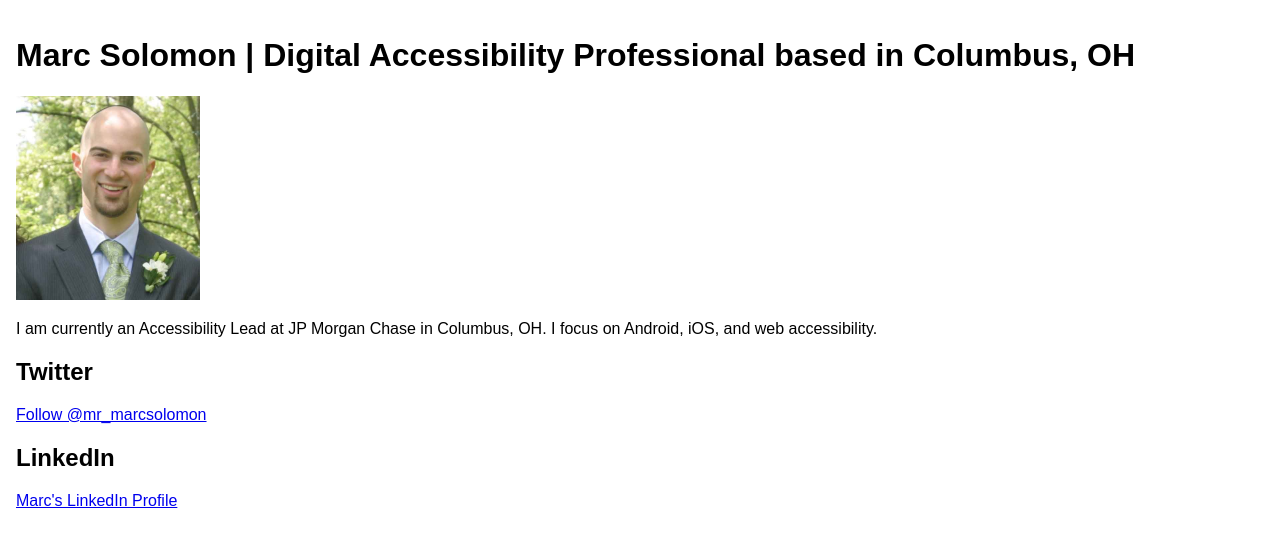
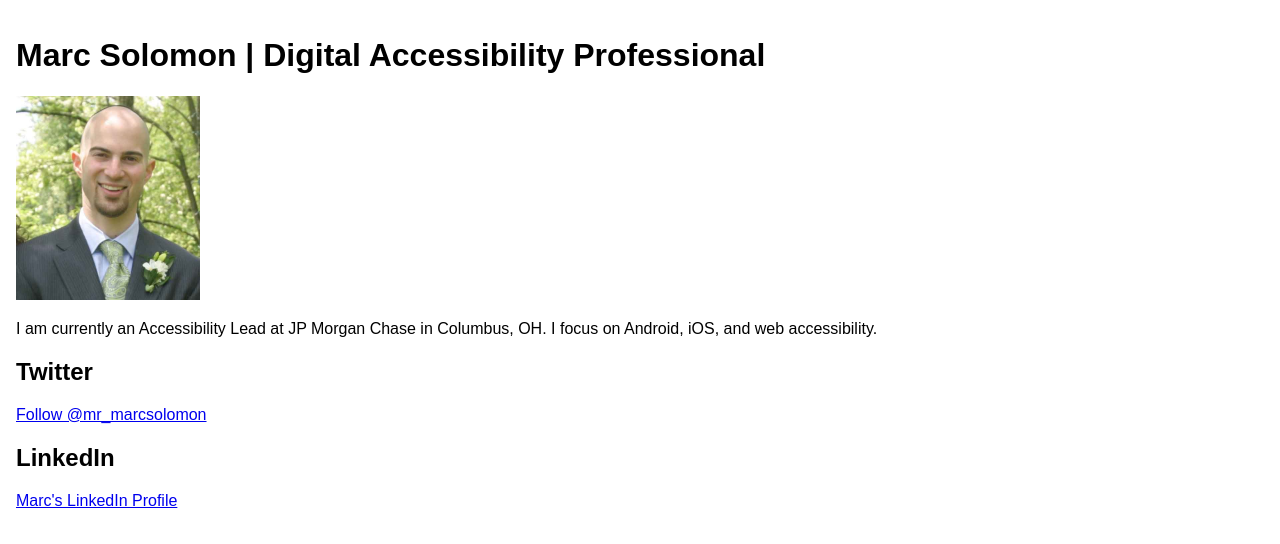
Before and after one commit to MarcSolo/MyWebsite, a plain HTML site: page index.html in a window 1280 px wide. Drawn offline with Linux system fonts and the light colour scheme.

Commit message:
updated title

```diff
--- a/index.html
+++ b/index.html
@@ -1,14 +1,14 @@
 <!DOCTYPE HTML>
 <html lang=en>
 <head>
-<title>Marc Solomon - Digital Accessibility Specialist in Columbus, OH</title>
+<title>Marc Solomon | Digital Accessibility Professional</title>
 <link rel="stylesheet" href="css/styles.css" media="screen">
 <meta charset="UTF-8">
 <meta name="viewport" content="width=device-width,initial-scale=1" />
 </head>
 <body>
 	<main>
-		<h1>Marc Solomon | Digital Accessibility Professional based in Columbus, OH</h1>
+		<h1>Marc Solomon | Digital Accessibility Professional</h1>
 		<img src="img/Marc's Wedding Day.jpg" height="204" width="184" alt="Marc smiling and looking dapper in his wedding suit">
 		<p>I am currently an Accessibility Lead at JP Morgan Chase in Columbus, OH. I focus on Android, iOS, and web accessibility.</p>
 		<h2>Twitter</h2>
```
